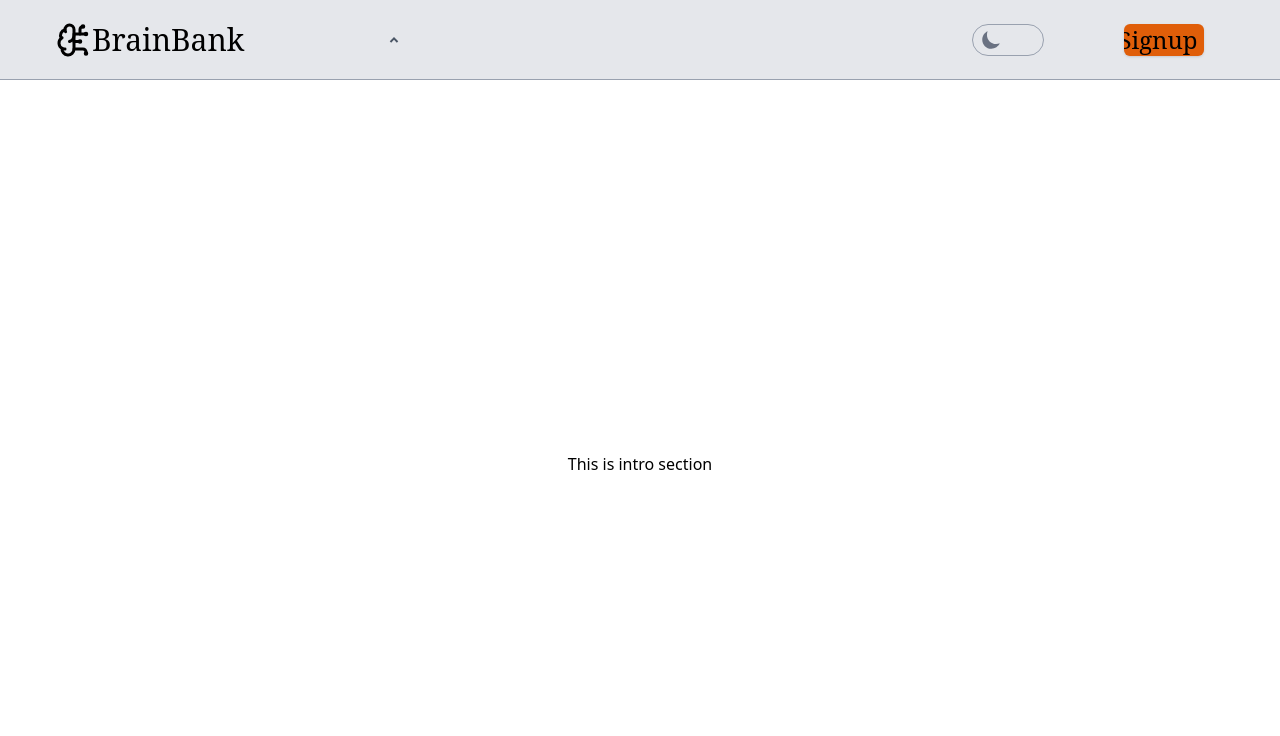
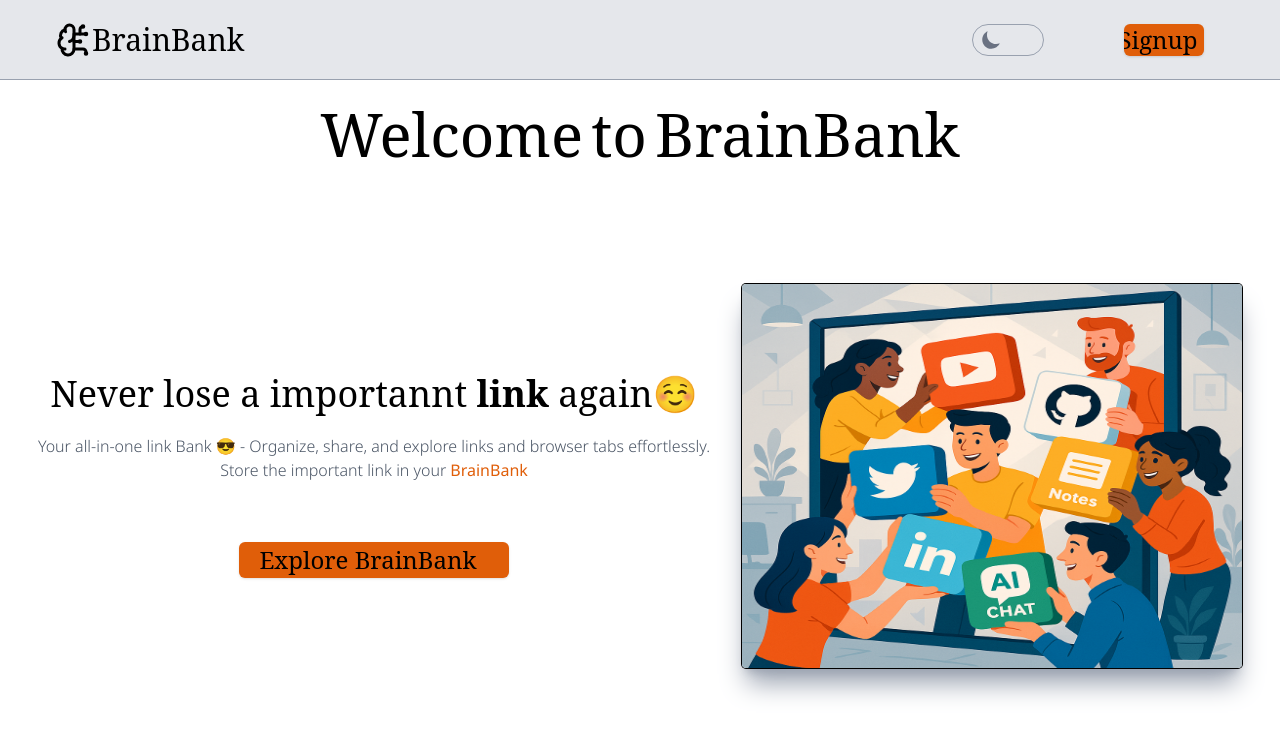
Before and after one commit to SusovanDas19/BrainBank, a React (Vite) app: page / in a window 1280 px wide. Shown: the top 736 px of the page. Built offline with nearby package versions, Linux system fonts and the light colour scheme; a web font is replaced by a local one.

Commit message:
add intro

```diff
--- a/src/Components/Intro.tsx
+++ b/src/Components/Intro.tsx
@@ -1,7 +1,119 @@
-export const Intro = ()=>{
-    return(
-        <div className="h-screen w-full flex justify-center items-center text-black dark:text-white dark:bg-primaryBlack bg-white">
-            This is intro section
+import { motion } from "motion/react";
+import all from "../assets/all.png";
+import { Button } from "./UI/Button";
+import { useNavigate } from "react-router-dom";
+
+export const Intro = () => {
+  const navigate = useNavigate();
+  return (
+    <div className="min-h-screen w-full flex flex-col font-primary justify-center items-center text-black dark:text-white dark:bg-primaryBlack bg-white pb-90">
+      <h1 className="text-6xl mb-30 flex flex-row gap-2 mt-10">
+        <motion.span
+          initial={{ filter: "blur(10px)", scale: 0.8, opacity: 0 }}
+          animate={{ filter: "blur(0px)", scale: 1, opacity: 1 }}
+          transition={{
+            type: "spring",
+            ease: ["easeIn", "easeOut"],
+            duration: 1,
+          }}
+        >
+          Welcome
+        </motion.span>
+        <motion.span
+          initial={{ filter: "blur(10px)", scale: 0.8, opacity: 0 }}
+          animate={{ filter: "blur(0px)", scale: 1, opacity: 1 }}
+          transition={{
+            type: "spring",
+            ease: ["easeIn", "easeOut"],
+            duration: 1,
+            delay: 0.2,
+          }}
+        >
+          to
+        </motion.span>
+        <motion.span
+          initial={{ filter: "blur(10px)", scale: 0.8, opacity: 0 }}
+          animate={{ filter: "blur(0px)", scale: 1, opacity: 1 }}
+          transition={{
+            type: "spring",
+            ease: ["easeIn", "easeOut"],
+            duration: 1,
+            delay: 0.3,
+          }}
+        >
+          BrainBank
+        </motion.span>
+      </h1>
+      <div className="flex flex-row gap-8 mb-20">
+        <div className="flex flex-col justify-center items-center gap-5">
+          <h1 className="text-4xl">
+            Never lose a importannt <strong>link</strong> again☺️
+          </h1>
+          <p className="font-Ai text-center text-gray-600 dark:text-gray-400 font-light mb-10">
+            Your all-in-one link Bank 😎 - Organize, share, and explore links
+            and browser tabs effortlessly.
+            <br /> Store the important link in your
+            <strong className="text-whiteOrange dark:text-blackOrange ml-1">
+              BrainBank
+            </strong>
+          </p>
+          <Button
+            variant="primary"
+            size="md"
+            text="Explore BrainBank"
+            onClick={() => {
+              navigate("/auth");
+            }}
+          />
         </div>
-    )
-}
+        <motion.span
+          initial={{ filter: "blur(10px)", scale: 0.8, opacity: 0 }}
+          animate={{ filter: "blur(0px)", scale: 1, opacity: 1 }}
+          transition={{
+            type: "spring",
+            ease: ["easeIn", "easeOut"],
+            duration: 2,
+            delay: 0.5,
+          }}
+        >
+          <img
+            src={all}
+            alt=""
+            className="w-[500px] h-96 rounded shadow-xl shadow-gray-400 dark:shadow-gray-400/60 ring-1"
+          />
+        </motion.span>
+      </div>
+{/*
+      <div className="felx justify-center items-center">
+        <h1 className="text-4xl">Our Features</h1>
+        <IntroCard>
+          <div>
+            <p>Add your links in various catagories</p>
+          </div>
+        </IntroCard>
+      </div> */}
+    </div>
+  );
+};
+
+// interface IntoCardInterface {
+//   mainHeading: string;
+// }
+
+// const IntroCard = ({ children }: { children: any }) => {
+//   return (
+//     <motion.div
+//       className="w-[600px] h-[450px] rounded-lg
+//              bg-gradient-to-br from-10% from-orange-500/80 to-orange-300
+//              p-6 ring-2 ring-orange-500"
+//       initial={{ scale: 1 }}
+//       whileHover={{
+//         scale: 1.02,
+//         boxShadow: "0px 5px 5px #201E43",
+//         transition: { duration: 0.3 },
+//       }}
+//     >
+//       {children}
+//     </motion.div>
+//   );
+// };
--- a/src/Components/Navbars.tsx
+++ b/src/Components/Navbars.tsx
@@ -1,4 +1,4 @@
-import { useRef, useState } from "react";
+import { useRef } from "react";
 import { Menu } from "./Menu";
 import { Tabs } from "./UI/Tabs";
 import ThemeToggle from "./UI/ThemeToggle";
@@ -47,7 +47,7 @@
       <div
         className="flex items-center gap-4"
         onClick={() => {
-          !token && navigate("/auth");
+          navigate("/");
         }}
       >
         <div className="flex justify-center items-center font-primary cursor-pointer ml-10">
@@ -56,7 +56,7 @@
             BrainBank
           </span>
         </div>
-        {!closeDropDown && (
+        {!closeDropDown && token && (
           <div className="flex flex-row items-center gap-4 ml-20" ref={menuRef}>
             <Tabs
               variant="navTabs"
```
Also changed, not shown: src/assets/all.png (added).
